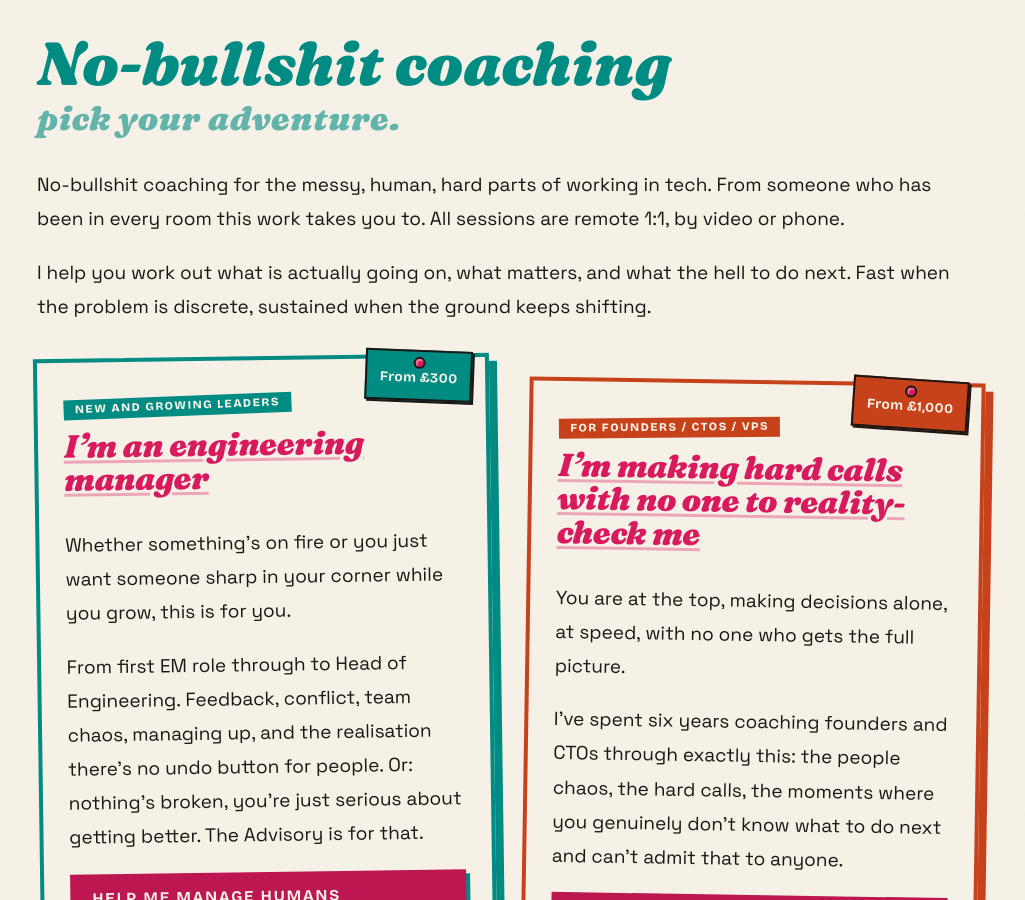
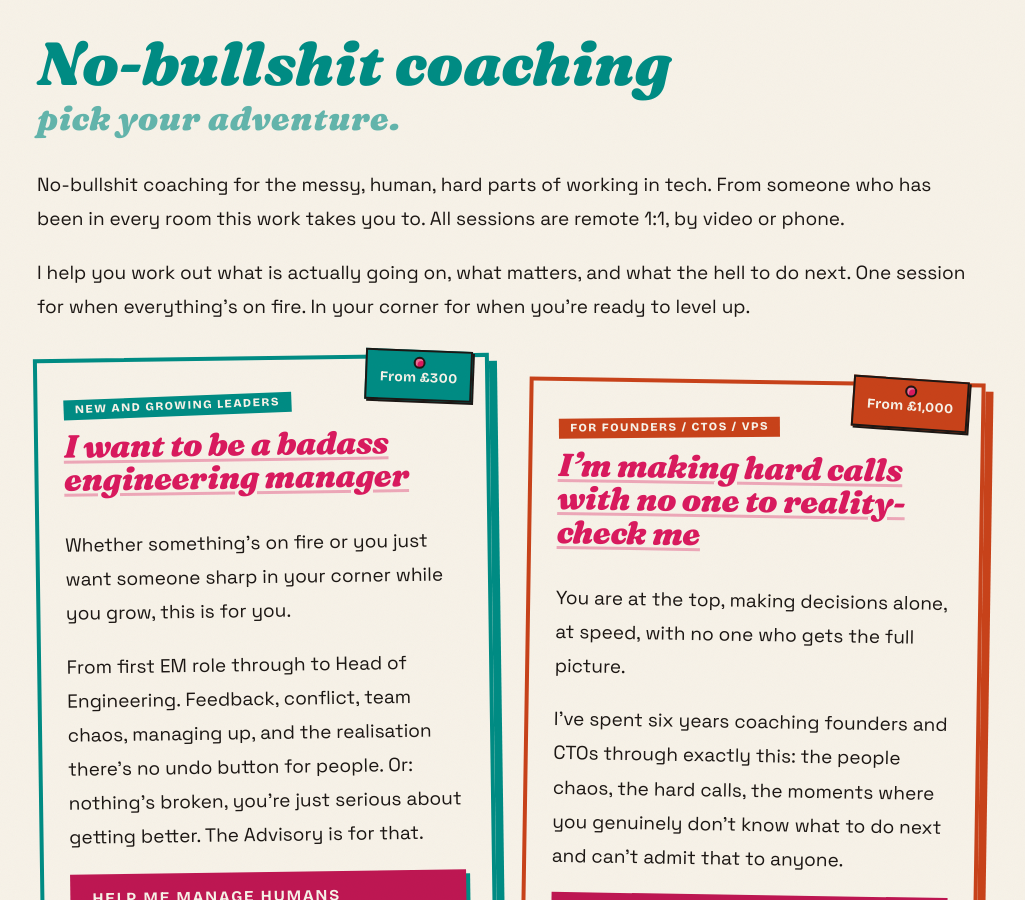
Before and after one commit to outragedpinkracoon/outragedpinkracoon.github.io, a Jekyll site: the page built from pages/coaching.md, in a window 1280 px wide and 900 px high, scrolled down 485 px. Shown: the whole window, without its empty margins (131-1156 px from the left). Built offline with Jekyll 4.4.1, drawn with Linux system fonts in a browser that asks for light colours; comment, search, counter and statistics services are not loaded.

Commit message:
Sharpen coaching router copy: punchier manager heading and intro line
Co-Authored-By: Claude Sonnet 4.6 <noreply@anthropic.com>

```diff
--- a/pages/coaching.md
+++ b/pages/coaching.md
@@ -9,7 +9,7 @@ description: No-bullshit 1:1 coaching for engineering managers, founders, CTOs,
 
 <p>No-bullshit coaching for the messy, human, hard parts of working in tech. From someone who has been in every room this work takes you to. All sessions are remote 1:1, by video or phone.</p>
 
-<p>I help you work out what is actually going on, what matters, and what the hell to do next. Fast when the problem is discrete, sustained when the ground keeps shifting.</p>
+<p>I help you work out what is actually going on, what matters, and what the hell to do next. One session for when everything's on fire. In your corner for when you're ready to level up.</p>
 
 <h2 class="sr-only">Pick the one that feels closest</h2>
 
@@ -17,7 +17,7 @@ description: No-bullshit 1:1 coaching for engineering managers, founders, CTOs,
   <section class="audience-panel audience-panel--manager" id="new-manager-support">
     <p class="audience-panel__price">From £300</p>
     <p class="audience-label">New and growing leaders</p>
-    <h3><a href="/coaching/engineering-managers/">I’m an engineering manager</a></h3>
+    <h3><a href="/coaching/engineering-managers/">I want to be a badass engineering manager</a></h3>
     <p>Whether something’s on fire or you just want someone sharp in your corner while you grow, this is for you.</p>
     <p>From first EM role through to Head of Engineering. Feedback, conflict, team chaos, managing up, and the realisation there’s no undo button for people. Or: nothing’s broken, you’re just serious about getting better. The Advisory is for that.</p>
     <p><a class="pricing-cta" href="/coaching/engineering-managers/">Help me manage humans</a></p>
```
